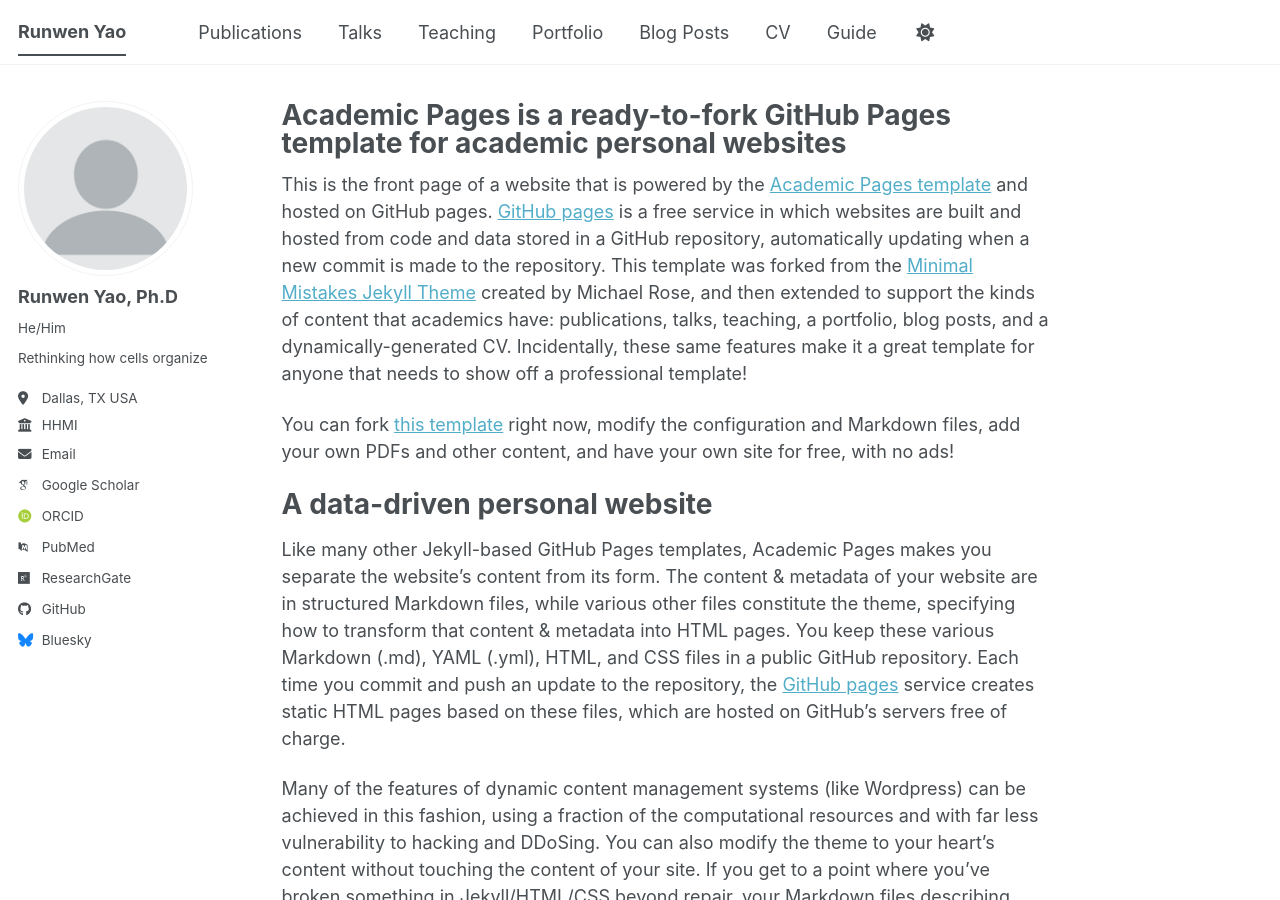
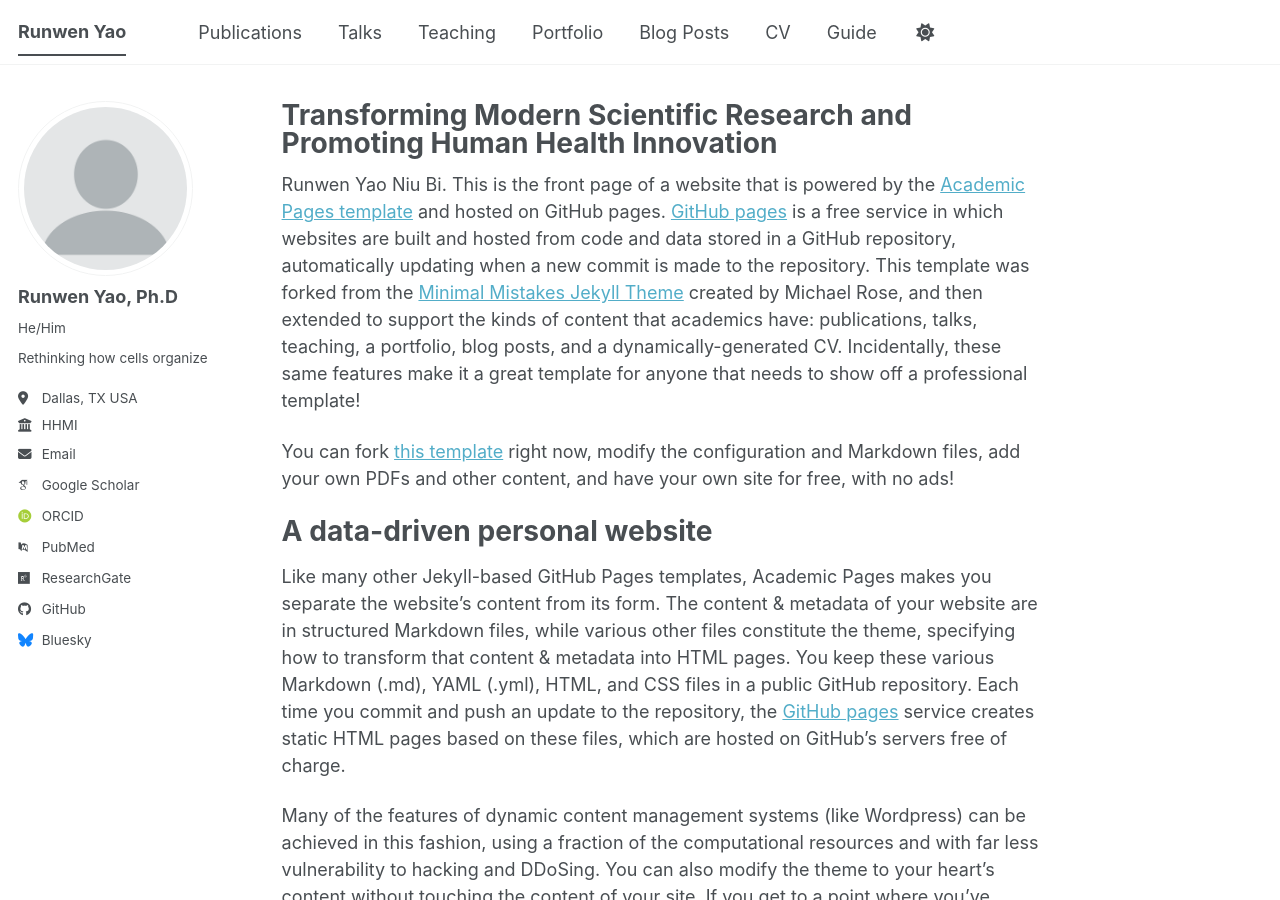
Before and after one commit to TK-Guan/TK-Guan.github.io, a Jekyll site: the page built from _pages/about.md, in a window 1280 px wide and 900 px high. Built offline with Jekyll 4.4.1, drawn with Linux system fonts in a browser that asks for light colours; some web fonts are replaced; a script bundle is joined from its source files by our own code; library files that are not in the unit come from our copies.

Commit message:
Update about.md

```diff
--- a/_pages/about.md
+++ b/_pages/about.md
@@ -1,13 +1,13 @@
 ---
 permalink: /
-title: "Academic Pages is a ready-to-fork GitHub Pages template for academic personal websites"
+title: "Transforming Modern Scientific Research and Promoting Human Health Innovation"
 author_profile: true
 redirect_from:
   - /about/
   - /about.html
 ---
 
-This is the front page of a website that is powered by the [Academic Pages template](https://github.com/academicpages/academicpages.github.io) and hosted on GitHub pages. [GitHub pages](https://pages.github.com) is a free service in which websites are built and hosted from code and data stored in a GitHub repository, automatically updating when a new commit is made to the repository. This template was forked from the [Minimal Mistakes Jekyll Theme](https://mmistakes.github.io/minimal-mistakes/) created by Michael Rose, and then extended to support the kinds of content that academics have: publications, talks, teaching, a portfolio, blog posts, and a dynamically-generated CV. Incidentally, these same features make it a great template for anyone that needs to show off a professional template!
+Runwen Yao Niu Bi. This is the front page of a website that is powered by the [Academic Pages template](https://github.com/academicpages/academicpages.github.io) and hosted on GitHub pages. [GitHub pages](https://pages.github.com) is a free service in which websites are built and hosted from code and data stored in a GitHub repository, automatically updating when a new commit is made to the repository. This template was forked from the [Minimal Mistakes Jekyll Theme](https://mmistakes.github.io/minimal-mistakes/) created by Michael Rose, and then extended to support the kinds of content that academics have: publications, talks, teaching, a portfolio, blog posts, and a dynamically-generated CV. Incidentally, these same features make it a great template for anyone that needs to show off a professional template!
 
  You can fork [this template](https://github.com/academicpages/academicpages.github.io) right now, modify the configuration and Markdown files, add your own PDFs and other content, and have your own site for free, with no ads!
 
```
